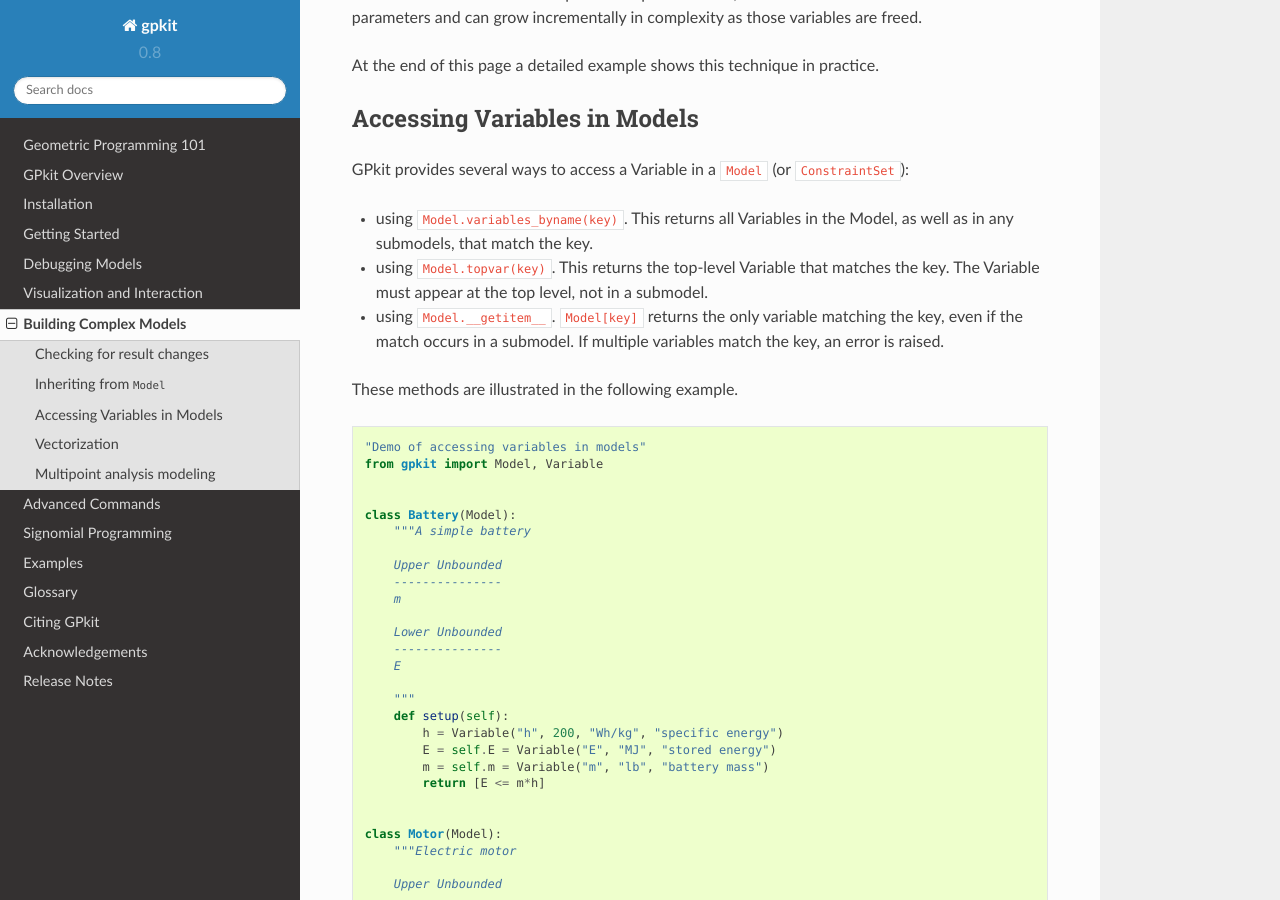
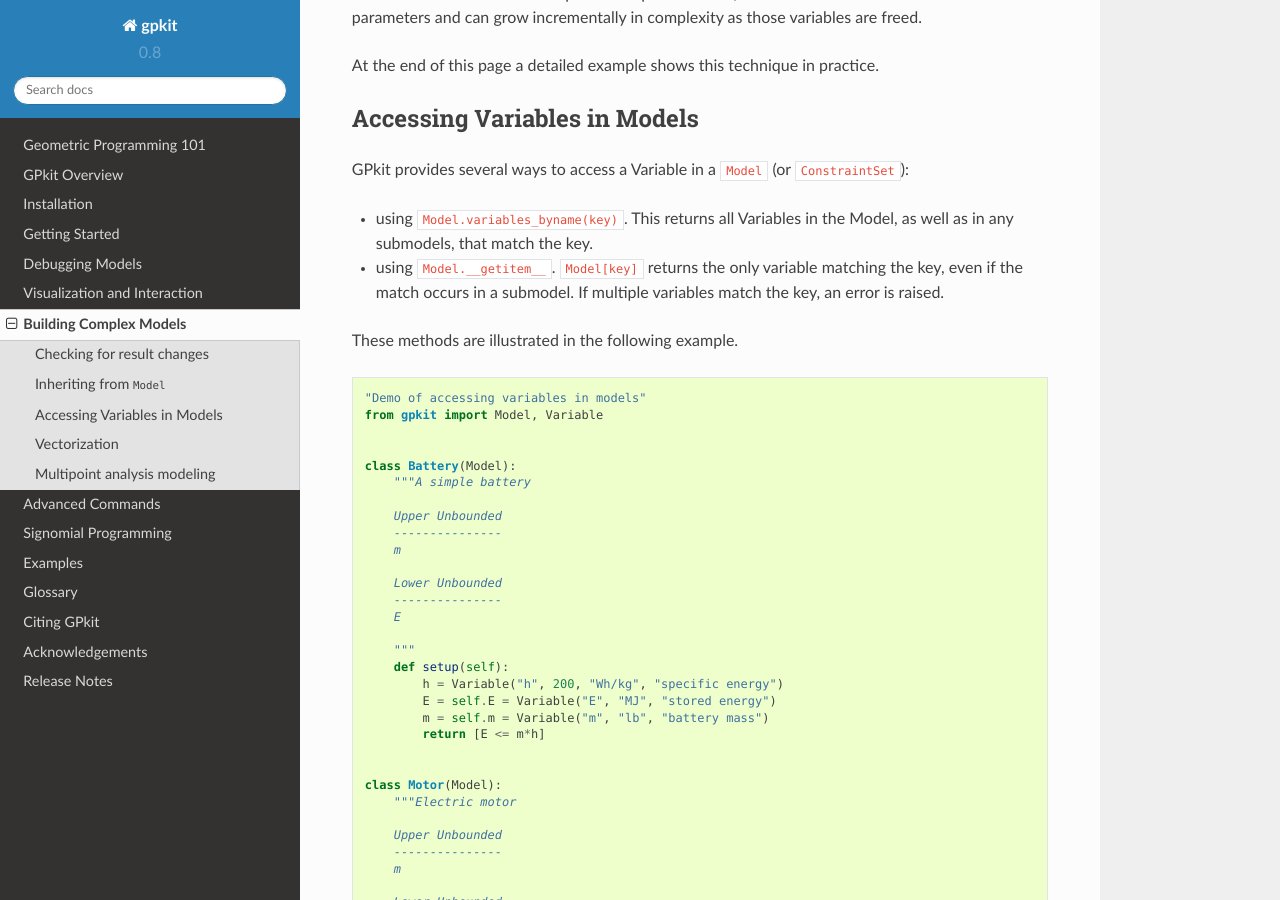
Before and after one commit to convexengineering/gpkit, a Sphinx documentation site: the page built from docs/source/modelbuilding.rst, in a window 1280 px wide and 900 px high, scrolled down 978 px. Built offline with Sphinx 7.4.7 and the Read the Docs theme 2.0.0, drawn with Linux system fonts in a browser that asks for light colours.

Commit message:
remove topvar from documentation

```diff
--- a/docs/source/modelbuilding.rst
+++ b/docs/source/modelbuilding.rst
@@ -42,7 +42,6 @@ Accessing Variables in Models
 GPkit provides several ways to access a Variable in a ``Model`` (or ``ConstraintSet``):
 
 - using ``Model.variables_byname(key)``. This returns all Variables in the Model, as well as in any submodels, that match the key.
-- using ``Model.topvar(key)``. This returns the top-level Variable that matches the key. The Variable must appear at the top level, not in a submodel.
 - using ``Model.__getitem__``. ``Model[key]`` returns the only variable matching the key, even if the match occurs in a submodel. If multiple variables match the key, an error is raised.
 
 These methods are illustrated in the following example.
```
